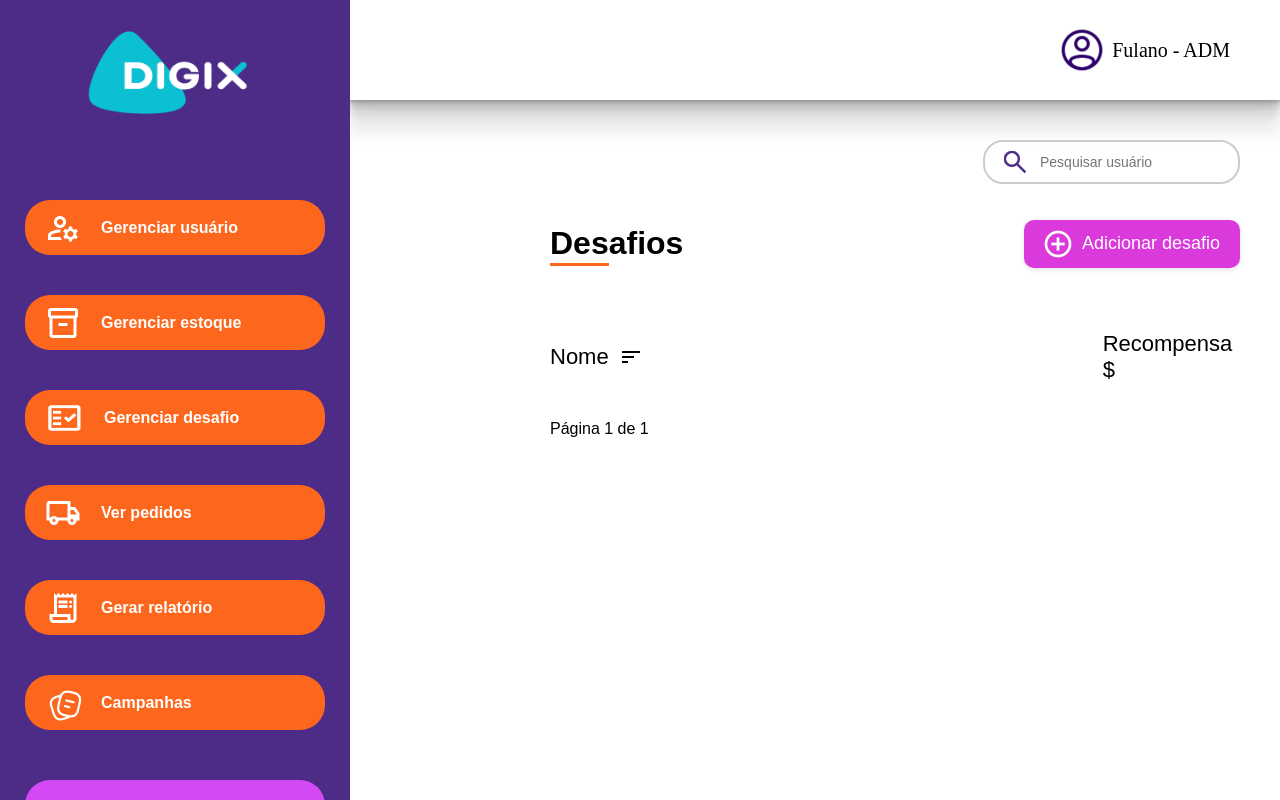
After one commit to kinokano/Digicoin, a Django app: page /listaDeDesafios/ in a window 1280 px wide. The commit adds this page. Run offline with Django 5.2, Linux system fonts and the light colour scheme; data that the repository does not hold is empty.

Commit message:
FeatureListaDesafios2.0

```diff
--- /dev/null
+++ b/Digicoin/api/static/css/AdmCss/listaDeDesafios.css
@@ -0,0 +1,157 @@
+.mainListaDesafios{
+    padding: 40px;
+    font-family: Arial, sans-serif;
+    max-width: 800px;
+    margin-left: 350px;
+    padding-left: 200px;
+
+}
+
+.divPesquisa {
+    display: flex;
+    justify-content: flex-end;
+    margin-bottom: 20px;
+}
+
+.barraPesquisa {
+    border: 2px solid #ccc;
+    border-radius: 20px;
+    padding: 5px 15px;
+    display: flex;
+    align-items: center;
+    gap: 8px;
+}
+
+.barraPesquisa input {
+    border: none;
+    outline: none;
+    font-size: 14px;
+}
+
+.barraPesquisa img{
+    width: 30px;
+    height: 30px;
+}
+
+.primeiraLinha {
+    display: flex;
+    justify-content: space-between;
+    align-items: center;
+    margin-bottom: 25px;
+}
+
+.primeiraLinha h1 span {
+    border-bottom: 3px solid #FC671D;
+    padding-bottom: 2px;
+}
+
+.botoesDesafio{
+    display: flex;
+}
+
+.botoesDesafio a{
+    text-decoration: none;
+}
+
+.botoesDesafio button {
+
+    border: none;
+    padding: 10px 20px;
+    font-size: 18px;
+    border-radius: 10px;
+    margin-left: 10px;
+    display: flex;
+    align-items: center;
+    gap: 10px;
+    cursor: pointer;
+    box-shadow: 0 2px 5px rgba(0,0,0,0.1);
+}
+
+.addDesafio {
+    background-color: #DA3ADC;
+    color: white;
+}
+.addDesafio:hover{
+    background-color: #b42fb6;
+    transition: 0.5s ease-in-out;
+}
+
+.head {
+    display: flex;
+    align-items: center;
+    gap: 10px;
+    margin-bottom: 15px;
+    font-size: 22px;
+}
+
+.recompensa{
+    margin-left: 450px;
+}
+
+.listaDesafios{
+    display: flex;
+    flex-direction: column;
+    gap: 20px;
+
+}
+
+.desafio{
+    display: flex;
+    border-radius: 10px;
+    box-shadow: 5px 5px 10px 0px rgba(77, 44, 135, 0.45);
+    justify-content: space-between;
+    font-size: 20px;
+
+}
+
+.desafio:hover{
+    transform: scale(1.05);
+    transition: ease-in-out 0.5s;
+}
+
+
+.desafioLeft{
+    display: flex;
+    align-items: center;
+    margin-left: 20px;
+    gap: 10px;
+}
+
+.desafioLeft img{
+    width: 34px;
+    height: 34px;
+}
+
+.desafioRight{
+    align-items: center;
+    display: flex;
+    margin-right: 20px;
+    width: 200px;
+    justify-content: space-between
+
+}
+
+.dg{
+    color: rgba(252, 103, 29, 1);
+
+}
+
+.valor{
+    color: rgba(11, 192, 211, 1);
+}
+
+.botoesEditar{
+    display: flex;
+    gap: 15px;
+}
+
+.botoesEditar img{
+    width: 24px;
+    height: 24px;
+
+}
+
+.botoesEditar img:hover{
+    cursor: pointer;
+
+}
--- a/Digicoin/api/static/css/AdmCss/listaDeUsuarios.css
+++ b/Digicoin/api/static/css/AdmCss/listaDeUsuarios.css
@@ -42,7 +42,7 @@
 }
 
 .primeiraLinha h1 span {
-    border-bottom: 3px solid #6B1DC2;
+    border-bottom: 3px solid #FC671D;
     padding-bottom: 2px;
 }
 
@@ -92,6 +92,7 @@
     align-items: center;
     gap: 10px;
     margin-bottom: 15px;
+    font-size: 22px;
 }
 
 .selecionar-todos {
--- /dev/null
+++ b/Digicoin/api/templates/AdmHtml/listaDeDesafios.html
@@ -0,0 +1,83 @@
+{% extends "base.html" %}
+{% load static %}
+{% block content %}
+
+<link rel="stylesheet" href="{% static 'css/AdmCss/listaDeDesafios.css'%}">
+
+{% include 'components/adm/menuAdm.html' %}
+
+<div class="mainListaDesafios">
+
+    <div class="divPesquisa">
+        <div class="barraPesquisa">
+            <img src="{% static 'img/iconeLupa.png' %}" alt="">
+            <input type="search" placeholder="Pesquisar usuário">
+        </div>
+    </div>
+
+        <div class="primeiraLinha">
+
+            <h1><span>Des</span>afios</h1>
+
+            <div class="botoesDesafio">
+
+                    <button class="addDesafio" id="addDesafio">
+                        <img src="{% static 'img/iconAdicionar.png' %}" alt="">
+                        Adicionar desafio
+                    </button>
+
+            </div>
+
+        </div>
+
+        <div class="head">
+            <p>Nome</p>
+            <img src="{% static 'img/lista.png' %}" alt="">
+            <p class='recompensa'>Recompensa $</p>
+        </div>
+
+        <div class="listaDesafios">
+        {% for desafio in desafios %}
+
+        <div class='desafio'>
+
+            <div class="desafioLeft">
+                <img src="{% static 'img/alvoCampanha.png' %}" alt="">
+                <p class='nomeDesafio'>{{ desafio.nome }}</p>
+            </div>
+
+            <div class="desafioRight">
+                <p class="dg">DG$ <span class="valor">{{desafio.valor}}</span></p>
+                <div class="botoesEditar">
+                    <img src="{% static 'img/edit.png' %}" alt="">
+                    <img src="{% static 'img/lixeira.png' %}" alt="">
+                </div>
+            </div>
+
+        </div>
+
+        {% endfor %}
+
+    </div>
+
+    <div class="pagination">
+        {% if desafios.has_previous %}
+            <div>
+                <a style="font-size: 20px; margin-right: 10px;" href="?desafui_page={{ desafios.previous_page_number }}">Anterior</a>
+            </div>
+        {% endif %}
+
+        {% if desafios.has_next %}
+            <div>
+                <a style="font-size: 20px; " href="?desafio_page={{ desafios.next_page_number }}">Próxima</a>
+            </div>
+        {% endif %}
+
+        <span>Página {{ desafios.number }} de {{ desafios.paginator.num_pages }}</span>
+    </div>
+
+</div>
+
+
+<script src="{% static 'js/AdmJs/listaDeDesafios.js' %}"></script>
+{% endblock content %}
--- a/Digicoin/api/templates/AdmHtml/listaDeUsuarios.html
+++ b/Digicoin/api/templates/AdmHtml/listaDeUsuarios.html
@@ -38,7 +38,7 @@
         </div>
 
         <div class="head">
-            <h3>Nome</h3>
+            <p>Nome</p>
             <img src="{% static 'img/lista.png' %}" alt="">
         </div>
 
--- a/Digicoin/api/urls.py
+++ b/Digicoin/api/urls.py
@@ -35,6 +35,7 @@ urlpatterns = [
     path('cadastrarUsuario/', cadastrarUsuario, name='cadastrarUsuario'),
     path('editarUsuario/<int:id>/', editarUsuario, name='editarUsuario'),
     path('adicionarMoedas/', adicionarMoedas, name='adicionarMoedas'),
+    path('listaDeDesafios/', listaDeDesafios, name='listaDeDesafios')
 
 
 ]
--- a/Digicoin/api/views/web_views.py
+++ b/Digicoin/api/views/web_views.py
@@ -64,6 +64,13 @@ def listaEstoque(request):
 
     return render(request, 'AdmHtml/listaEstoque.html', {'estoque': estoque, 'eventos': eventos})
 
+def listaDeDesafios(request):
+    desafio = Desafio.objects.all()
+    desafio_paginator = Paginator(desafio, 5)
+    desafio_page = request.GET.get('desafio_page')
+    desafios = desafio_paginator.get_page(desafio_page)
+
+    return render(request, 'AdmHtml/listaDeDesafios.html', {'desafios': desafios})
 
 def listaDeUsuarios(request):
 
```
Also changed, not shown: Digicoin/api/static/img/lixeira.png (added), Digicoin/api/static/js/AdmJS/listaDeDesafios.js (added).
